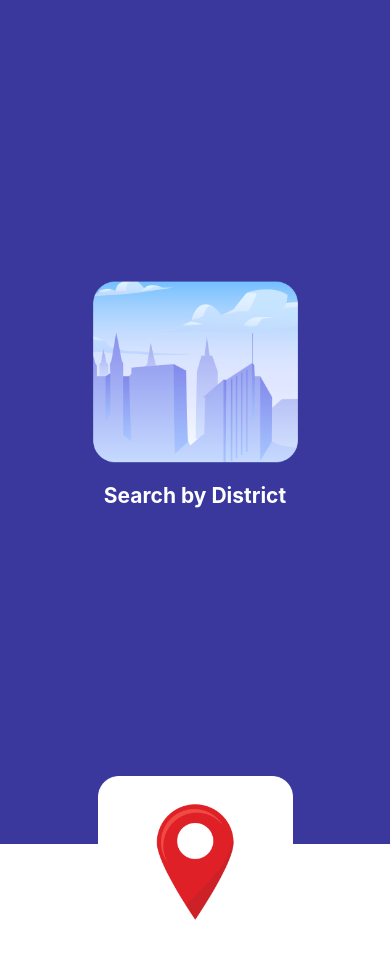
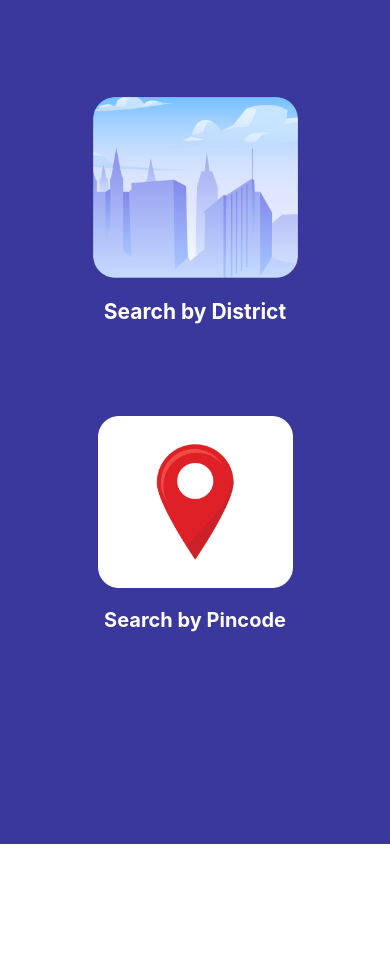
Before and after one commit to priyanka-gh/cowin, a React (Create React App) app: page /selection in a window 390 px wide. Shown: the top 958 px of the page. After the commit the page ends 844 px from the top, so only its background shows below. Built offline with nearby package versions, Linux system fonts and the light colour scheme.

Commit message:
responsive

```diff
--- a/src/Components/SelectionScreen/SelectionScreen.css
+++ b/src/Components/SelectionScreen/SelectionScreen.css
@@ -33,7 +33,7 @@ h1{
         display: block;
         margin: auto;
         width: 50%;
-        padding-top: 28rem;
+        padding-top: 10rem;
     }
 }
 
```
